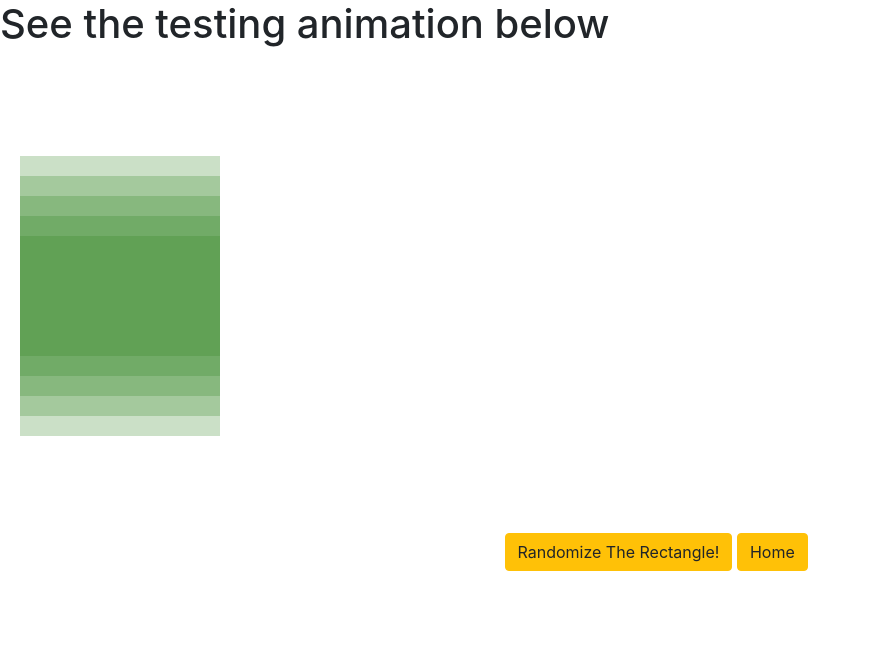
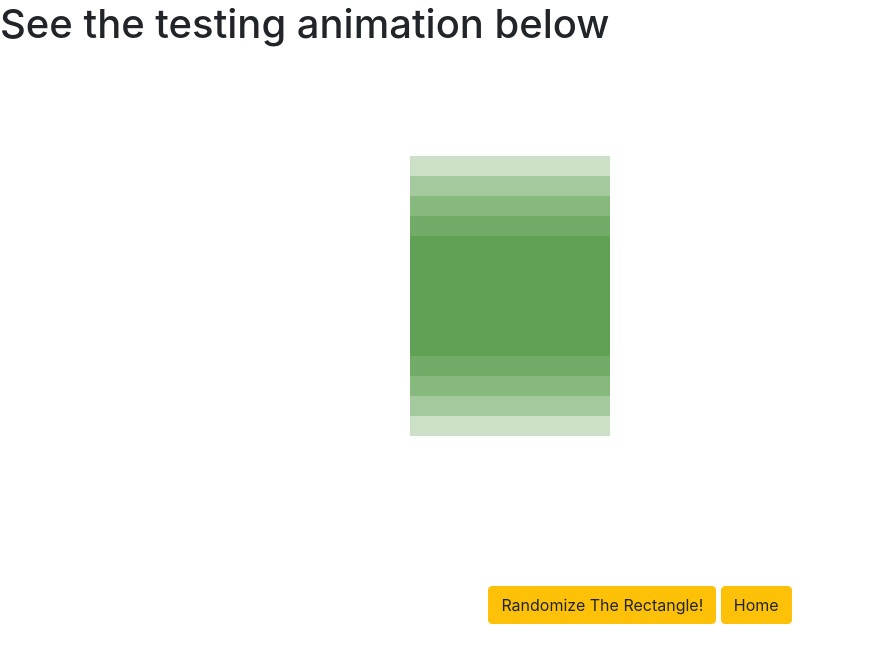
Before and after one commit to bronson113/vuln_visualizer, a Flask app: page /d3 in a window 1280 px wide. Shown: the top 663 px of the page, without its empty margins (0-869 px from the left). Run offline with Flask 2, Linux system fonts and the light colour scheme; some libraries are stand-ins or nearby versions.

Commit message:
Updated d3 test

```diff
--- a/templates/d3_test.html
+++ b/templates/d3_test.html
@@ -6,10 +6,19 @@
 </head>
 <body>
     <h1>See the testing animation below</h1>
-    <svg width='500' height='500'></svg>
+    <!-- horizontally center the svg -->
+    <div style="text-align: center;">
+        <svg width='500' height='500'></svg>
+    </div>
+    <br />
 
-    <button onclick="randomize();" class="btn btn-warning">Randomize The Rectangle!</button>
-    <a href="/" class="btn btn-warning" role="button">Home</a>
+    <!-- in a different line put the following two button and center them-->
+    <div style="text-align: center;">
+        <button onclick="randomize();" class="btn btn-warning">Randomize The Rectangle!</button>
+        <a href="/" class="btn btn-warning" role="button">Home</a>
+    </div>
+
+
     {% include "footer.html" %}
     <script>
         var svg = d3.select('svg');
```
